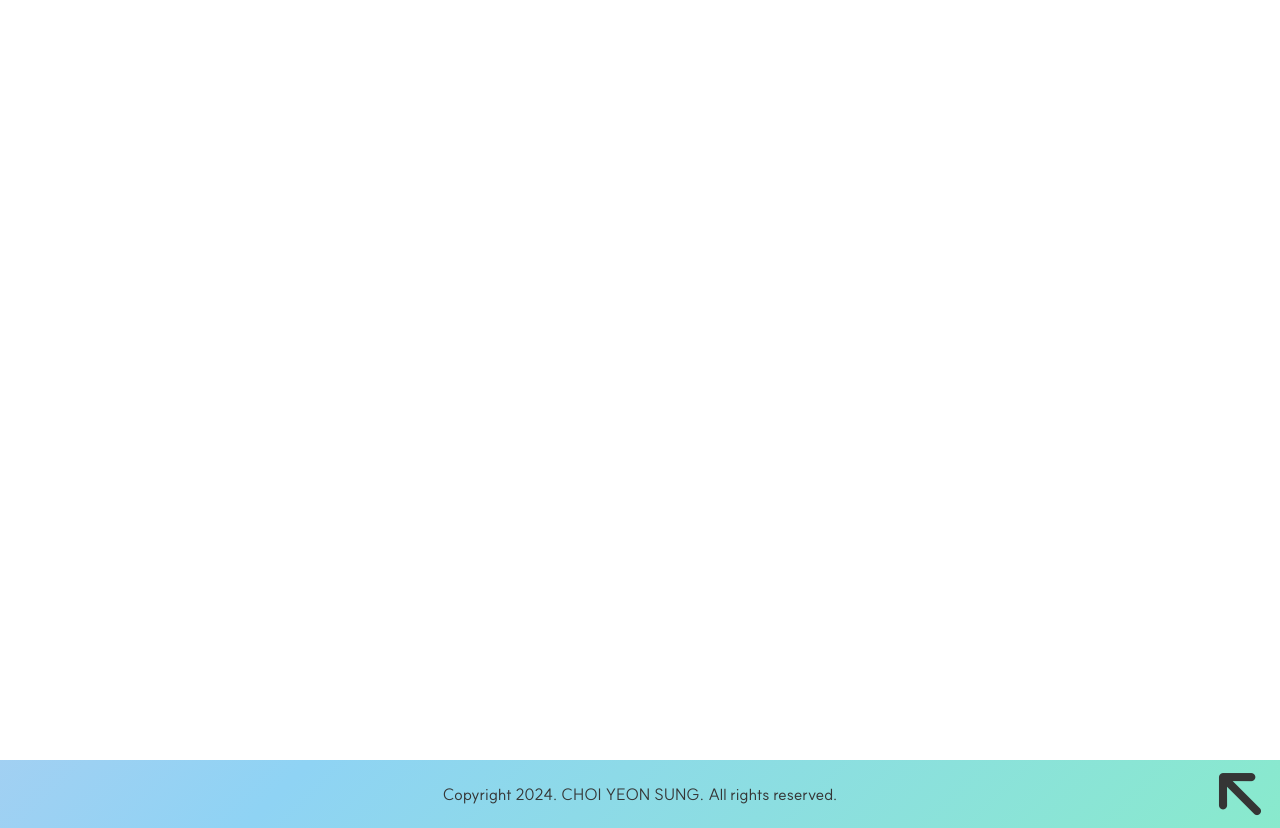
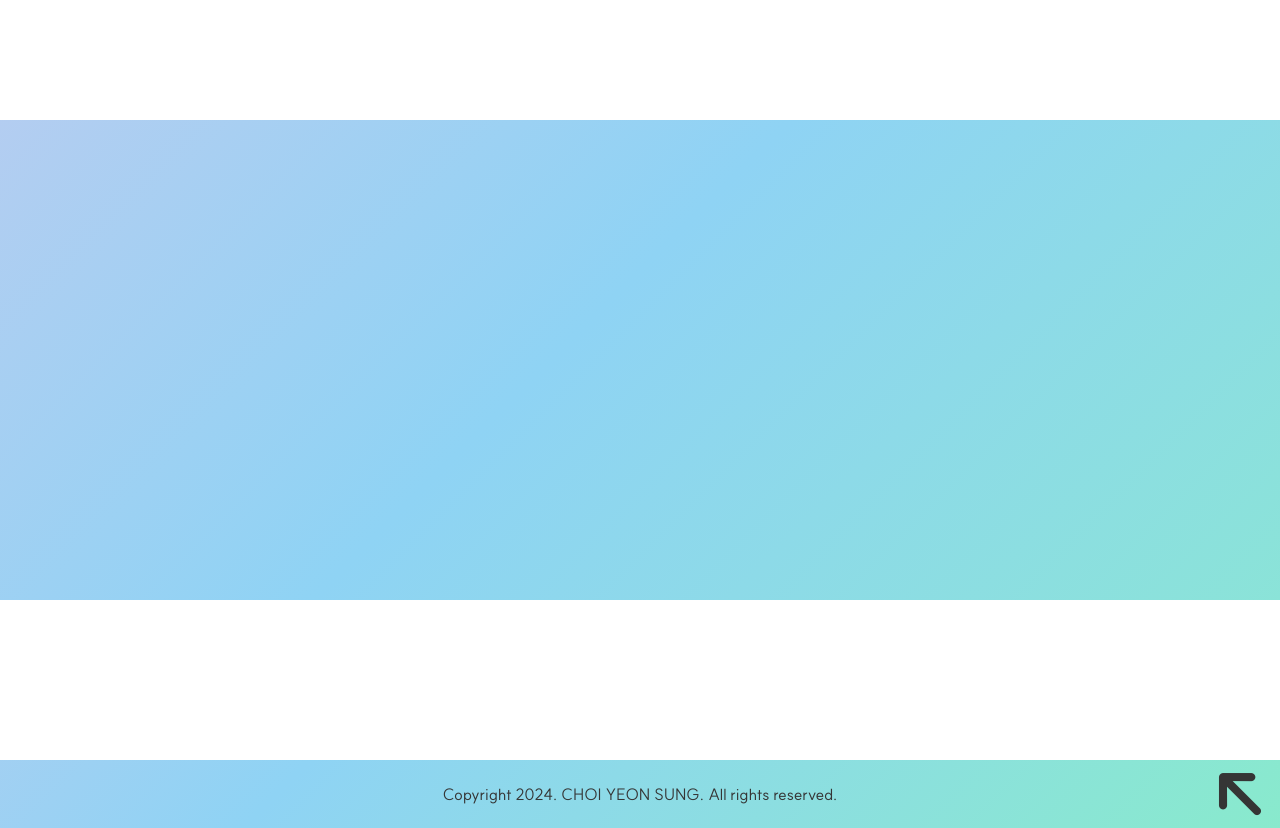
Before and after one commit to koinoniays2/Portfolio, a plain HTML site: page index.html in a window 1280 px wide. Shown: the part 3240-4068 px from the top of the page. Drawn offline with Linux system fonts and the light colour scheme.

Commit message:
문의란 배경

```diff
--- a/index.css
+++ b/index.css
@@ -102,6 +102,12 @@ display: flex; align-items: center;}
     clip-path: polygon(0 20%, 100% 0, 100% 100%, 0 80%);
 }
 
+/* 섹션-5 문의 */
+#ask #bg-gradient {
+    -webkit-clip-path: none;
+    clip-path: none;
+}
+
 
 /* 푸터 */
 #footer {position: relative; overflow: hidden;
--- a/index.html
+++ b/index.html
@@ -99,7 +99,9 @@
         </div>
     </section>
     <section id="ask">
+        <div id="bg-gradient"></div>
         <div class="container">
+
         </div>
     </section>
     <!-- 푸터 -->
```
